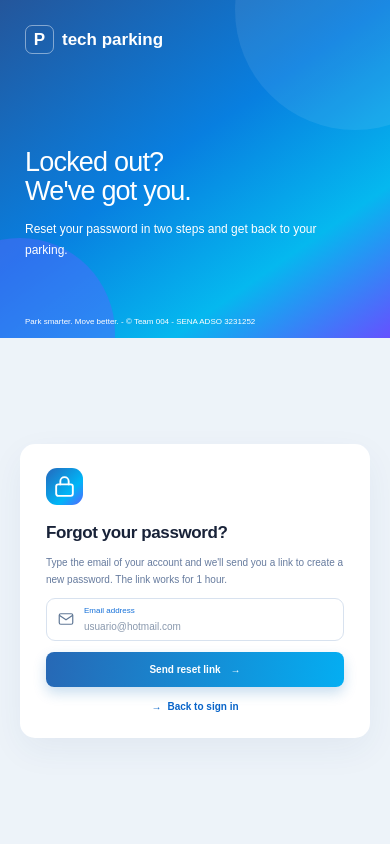
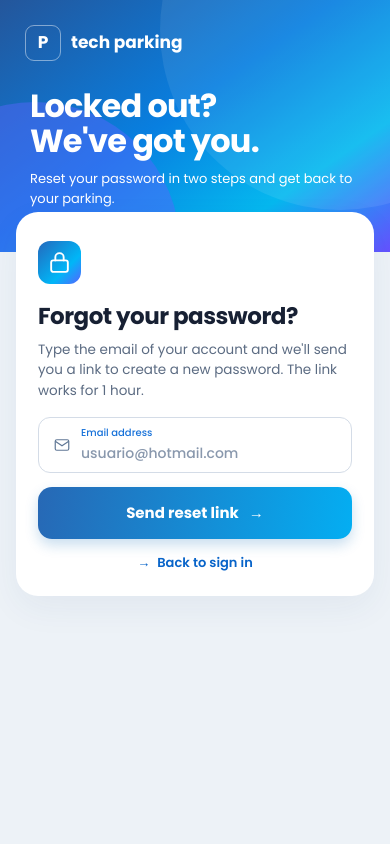
Before and after one commit to LuiyerRios/SIGMUI_ADSO3231252_GROUP004, a Node server app: page /forgot-password in a window 390 px wide. Run offline with Node 20, Linux system fonts and the light colour scheme; style sheets or scripts are compiled from the project's sources; some libraries are stand-ins or nearby versions.

Commit message:
Adjustments have been made to the measurements displayed on the screen, and the error messages—which were originally in Spanish—have been updated and changed to English.

```diff
--- a/public/css/HU-009.css
+++ b/public/css/HU-009.css
@@ -1,4 +1,6 @@
+@import url("https://fonts.googleapis.com/css2?family=Poppins:wght@400;500;600;700;750;800&display=swap");
 @import "tailwindcss";
+
 * {
   box-sizing: border-box;
   margin: 0;
@@ -6,27 +8,30 @@
 }
 
 :root {
-  --blue: #2569b5;
+  --blue: #2565ae;
   --cyan: #08aaf2;
-  --dark: #182238;
-  --muted: #667b9e;
-  --background: #edf3f9;
-  --border: #d8e2ef;
+  --dark: #172033;
+  --muted: #5b6b82;
+  --background: #edf2f7;
+  --border: #d4dce7;
   --error: #dc3545;
   --success: #198754;
 }
 
 body {
   min-height: 100vh;
-  font-family: Arial, Helvetica, sans-serif;
+  font-family: "Poppins", sans-serif;
   color: var(--dark);
+  background: var(--background);
 }
 
 .recovery-page {
   display: grid;
-  grid-template-columns: 36% 64%;
+  grid-template-columns: calc(100% * 813 / 1440) 1fr;
   min-height: 100vh;
 }
+
+/* PANEL AZUL */
 
 .brand-panel {
   position: relative;
@@ -34,7 +39,8 @@ body {
   flex-direction: column;
   justify-content: center;
   overflow: hidden;
-  padding: 30px;
+  min-height: 100vh;
+  padding: 40px;
   color: white;
   background: linear-gradient(
     145deg,
@@ -54,28 +60,29 @@ body {
 }
 
 .brand-panel::before {
-  width: 240px;
-  height: 240px;
-  top: -110px;
-  right: -85px;
+  width: 360px;
+  height: 360px;
+  top: -150px;
+  right: -130px;
   background: rgba(255, 255, 255, 0.08);
 }
 
 .brand-panel::after {
-  width: 190px;
-  height: 190px;
-  bottom: -90px;
-  left: -75px;
+  width: 290px;
+  height: 290px;
+  bottom: -140px;
+  left: -110px;
   background: rgba(92, 101, 255, 0.45);
 }
 
 .brand {
   position: absolute;
-  top: 30px;
-  left: 30px;
+  z-index: 2;
+  top: 40px;
+  left: 40px;
   display: flex;
   align-items: center;
-  gap: 8px;
+  gap: 10px;
   color: white;
   font-size: 17px;
   font-weight: 700;
@@ -84,89 +91,112 @@ body {
 
 .brand-icon {
   display: grid;
-  width: 29px;
-  height: 29px;
+  width: 36px;
+  height: 36px;
   place-items: center;
   border: 1px solid rgba(255, 255, 255, 0.45);
-  border-radius: 7px;
+  border-radius: 9px;
+  font-size: 17px;
 }
 
 .brand-message {
   position: relative;
   z-index: 1;
+  max-width: 523px;
 }
 
 .brand-message h1 {
-  margin-bottom: 13px;
-  font-size: clamp(25px, 3vw, 30px);
-  line-height: 1.08;
-  letter-spacing: -0.8px;
+  margin-bottom: 18px;
+  font-size: 60px;
+  font-weight: 700;
+  line-height: 1.05;
+  letter-spacing: -1.8px;
 }
 
 .brand-message p {
-  max-width: 330px;
-  font-size: 12px;
-  line-height: 1.7;
+  max-width: 420px;
+  font-size: 17px;
+  line-height: 1.6;
+  font-weight: 400;
 }
 
 .brand-footer {
   position: absolute;
   z-index: 1;
-  bottom: 30px;
-  left: 30px;
-  font-size: 9px;
+  bottom: 35px;
+  left: 40px;
+  font-size: 11px;
+  line-height: 1.5;
 }
+
+/* PANEL DEL FORMULARIO */
 
 .form-panel {
   display: flex;
   align-items: center;
   justify-content: center;
-  padding: 32px;
+  min-width: 0;
+  padding: 40px;
   background: var(--background);
 }
 
 .recovery-card {
   width: 100%;
-  max-width: 335px;
-  padding: 24px 26px;
-  border-radius: 15px;
-  background: #fff;
+  max-width: 440px;
+  padding: 41px 40px 31px;
+  border: 1px solid rgba(255, 255, 255, 0.9);
+  border-radius: 22px;
+  background: rgba(255, 255, 255, 0.9);
   box-shadow: 0 12px 35px rgba(34, 72, 117, 0.06);
 }
 
+/* ICONO */
+
 .lock-icon {
   display: grid;
-  width: 37px;
-  height: 37px;
-  margin-bottom: 15px;
+  width: 48px;
+  height: 48px;
+  margin-bottom: 20px;
   place-items: center;
   color: white;
-  border-radius: 11px;
+  border-radius: 13px;
   background: linear-gradient(135deg, #2469bd, #00b6f7 65%, #5665ff);
 }
 
+.lock-icon svg {
+  width: 25px;
+  height: 25px;
+}
+
+/* TEXTOS */
+
 .recovery-card h2 {
-  margin-bottom: 8px;
-  font-size: 17px;
-  font-weight: 750;
-  letter-spacing: -0.4px;
+  margin-bottom: 10px;
+  color: var(--dark);
+  font-size: 28px;
+  font-weight: 700;
+  line-height: 1.4;
+  letter-spacing: -0.8px;
 }
 
 .description {
-  margin-bottom: 10px;
+  margin-bottom: 20px;
   color: var(--muted);
-  font-size: 10px;
-  line-height: 1.7;
+  font-size: 14.5px;
+  font-weight: 400;
+  line-height: 1.55;
 }
+
+/* CAMPO DE CORREO */
 
 .email-field {
   display: flex;
-  min-height: 35px;
+  min-height: 56px;
   align-items: center;
-  gap: 9px;
-  padding: 6px 10px;
+  gap: 12px;
+  padding: 5px 16px;
   border: 1px solid var(--border);
-  border-radius: 9px;
+  border-radius: 12px;
   color: #617896;
   background: white;
   transition: border-color 0.2s, box-shadow 0.2s;
@@ -181,6 +211,12 @@ body {
   border-color: var(--error);
 }
 
+.email-field > svg {
+  flex-shrink: 0;
+  width: 18px;
+  height: 18px;
+}
+
 .input-content {
   display: flex;
   flex: 1;
@@ -190,22 +226,30 @@ body {
 
 .input-content label {
   color: #1671d9;
-  font-size: 8px;
+  font-size: 11px;
+  font-weight: 500;
+  line-height: 1.4;
 }
 
 .input-content input {
   width: 100%;
-  padding-top: 2px;
+  padding-top: 3px;
   border: 0;
   outline: none;
   color: var(--dark);
   background: transparent;
-  font-size: 10px;
+  font-family: inherit;
+  font-size: 15px;
+  font-weight: 500;
+  line-height: 1.5;
 }
 
 .input-content input::placeholder {
   color: #8998ad;
+  opacity: 1;
 }
+
+/* MENSAJES */
 
 .field-error {
   margin-top: 6px;
@@ -216,7 +260,7 @@ body {
 
 .form-message {
   margin-top: 10px;
-  font-size: 11px;
+  font-size: 12px;
   line-height: 1.5;
 }
 
@@ -233,20 +277,23 @@ body {
   color: var(--error);
 }
 
+/* BOTÓN */
+
 #send-button {
   display: flex;
   width: 100%;
-  min-height: 35px;
+  min-height: 54px;
   align-items: center;
   justify-content: center;
   gap: 10px;
-  margin-top: 11px;
+  margin-top: 16px;
   border: 0;
-  border-radius: 8px;
+  border-radius: 14px;
   color: white;
   background: linear-gradient(100deg, #2768b5, #04aef2);
   box-shadow: 0 6px 13px rgba(23, 111, 185, 0.23);
-  font-size: 10px;
+  font-family: inherit;
+  font-size: 16px;
   font-weight: 700;
   cursor: pointer;
   transition: opacity 0.2s, transform 0.2s;
@@ -261,14 +308,16 @@ body {
   opacity: 0.65;
 }
 
+/* VOLVER AL LOGIN */
+
 .back-link {
   display: flex;
   align-items: center;
   justify-content: center;
-  gap: 6px;
-  margin-top: 12px;
+  gap: 7px;
+  margin-top: 14px;
   color: #0864c9;
-  font-size: 10px;
+  font-size: 13.5px;
   font-weight: 600;
   text-decoration: none;
 }
@@ -277,14 +326,18 @@ body {
   text-decoration: underline;
 }
 
-@media (max-width: 650px) {
+/* TABLET Y PANTALLAS MEDIANAS */
+
+@media (max-width: 1023px) {
   .recovery-page {
     grid-template-columns: 1fr;
+    grid-template-rows: 252px 1fr;
+    min-height: 100vh;
   }
 
   .brand-panel {
-    min-height: 230px;
-    padding: 95px 25px 25px;
+    min-height: 252px;
+    padding: 75px 30px 30px;
   }
 
   .brand {
@@ -292,23 +345,127 @@ body {
     left: 25px;
   }
 
+  .brand-message {
+    max-width: 523px;
+  }
+
   .brand-message h1 {
-    font-size: 27px;
+    margin-bottom: 10px;
+    font-size: 32px;
+    line-height: 1.1;
+    letter-spacing: -0.8px;
+  }
+
+  .brand-message p {
+    max-width: 400px;
+    font-size: 13px;
+    line-height: 1.55;
   }
 
   .brand-footer {
     right: 20px;
     bottom: 10px;
     left: 25px;
+    font-size: 9px;
+  }
+
+  .form-panel {
+    position: relative;
+    z-index: 2;
+    align-items: flex-start;
+    min-height: 0;
+    margin-top: -40px;
+    padding: 0 16px 32px;
+    background: transparent;
+  }
+
+  .recovery-card {
+    max-width: 440px;
+    margin: 0 auto;
+    padding: 29px 22px 24px;
+    border: 0;
+    border-radius: 22px;
+    background: white;
+  }
+
+  .lock-icon {
+    width: 43px;
+    height: 43px;
+    margin-bottom: 16px;
+    border-radius: 12px;
+  }
+
+  .recovery-card h2 {
+    margin-bottom: 8px;
+    font-size: 23px;
+    line-height: 1.4;
+    letter-spacing: -0.5px;
+  }
+
+  .description {
+    margin-bottom: 16px;
+    font-size: 13.5px;
+    line-height: 1.5;
+  }
+
+  .email-field {
+    min-height: 56px;
+    gap: 10px;
+    padding: 5px 14px;
+  }
+
+  .input-content label {
+    font-size: 10px;
+  }
+
+  .input-content input {
+    font-size: 14px;
+  }
+
+  #send-button {
+    min-height: 52px;
+    margin-top: 14px;
+    font-size: 15px;
+  }
+
+  .back-link {
+    margin-top: 14px;
+    font-size: 13px;
+  }
+}
+
+/* MÓVILES PEQUEÑOS */
+
+@media (max-width: 380px) {
+  .brand-panel {
+    padding-right: 20px;
+    padding-left: 20px;
+  }
+
+  .brand {
+    left: 20px;
+  }
+
+  .brand-message h1 {
+    font-size: 29px;
+  }
+
+  .brand-message p {
+    font-size: 12px;
+  }
+
+  .brand-footer {
+    left: 20px;
     font-size: 8px;
   }
 
   .form-panel {
-    min-height: 400px;
-    padding: 30px 20px;
+    padding-right: 12px;
+    padding-left: 12px;
   }
 
   .recovery-card {
-    max-width: 380px;
+    padding-right: 18px;
+    padding-left: 18px;
   }
 }
--- a/public/js/HU-009.js
+++ b/public/js/HU-009.js
@@ -32,7 +32,7 @@ form.addEventListener("submit", (event) => {
   const address = email.value.trim();
 
   if (address === "") {
-    showEmailError("Ingresa tu correo electrónico para continuar.");
+    showEmailError("Enter your email address to continue.");
     email.focus();
     return;
   }
@@ -41,7 +41,7 @@ form.addEventListener("submit", (event) => {
 
   if (!emailPattern.test(address)) {
     showEmailError(
-      "Ingresa un correo válido, por ejemplo: usuario@hotmail.com."
+      "Enter a valid email address, for example: usuario@hotmail.com."
     );
     email.focus();
     return;
@@ -50,6 +50,6 @@ form.addEventListener("submit", (event) => {
   clearEmailError();
 
   formMessage.textContent =
-    "La solicitud pasó la validación. La recuperación debe conectarse al servidor para enviar el enlace.";
+    "The request passed validation. The recovery process must connect to the server to send the link.";
   formMessage.className = "form-message success";
 });
```
